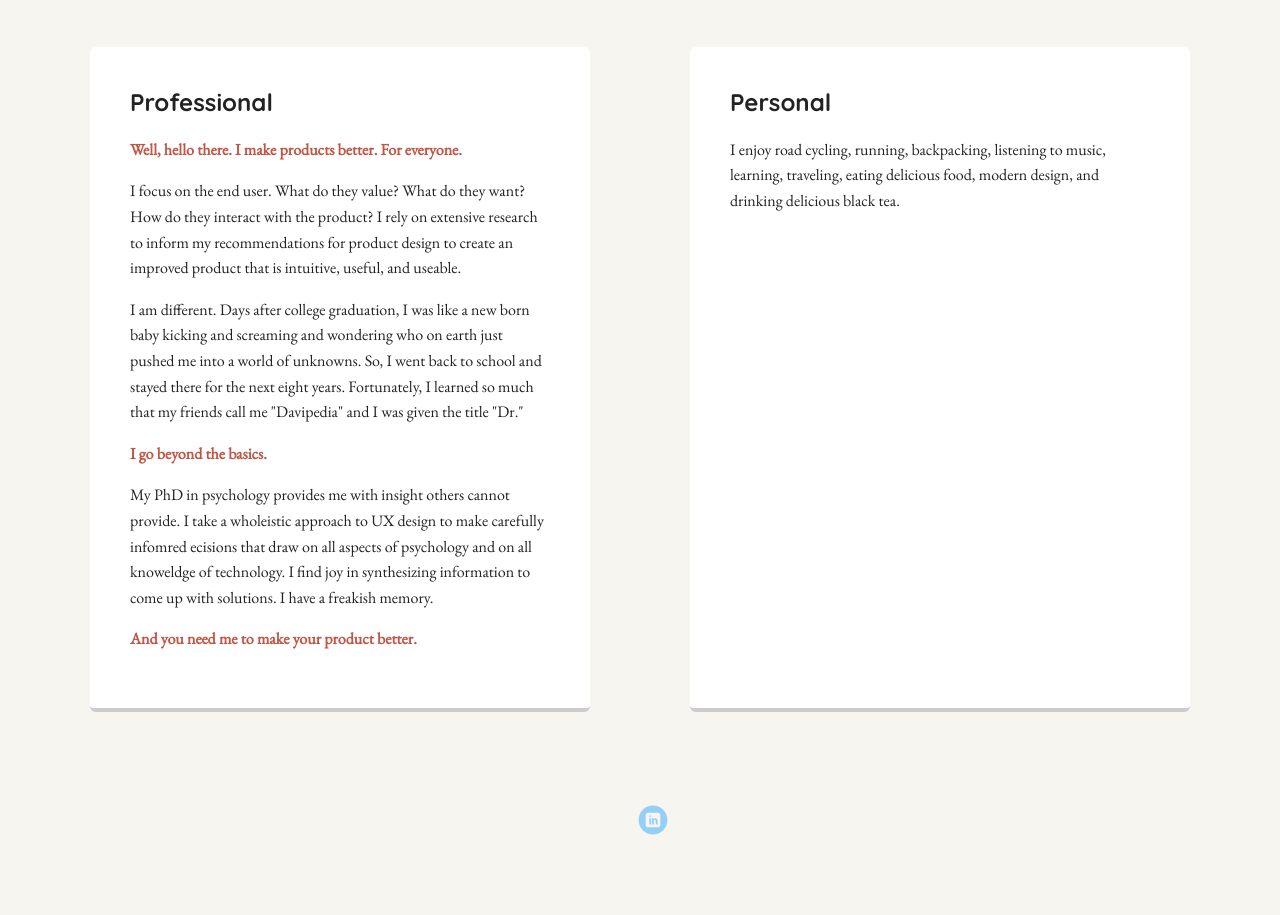
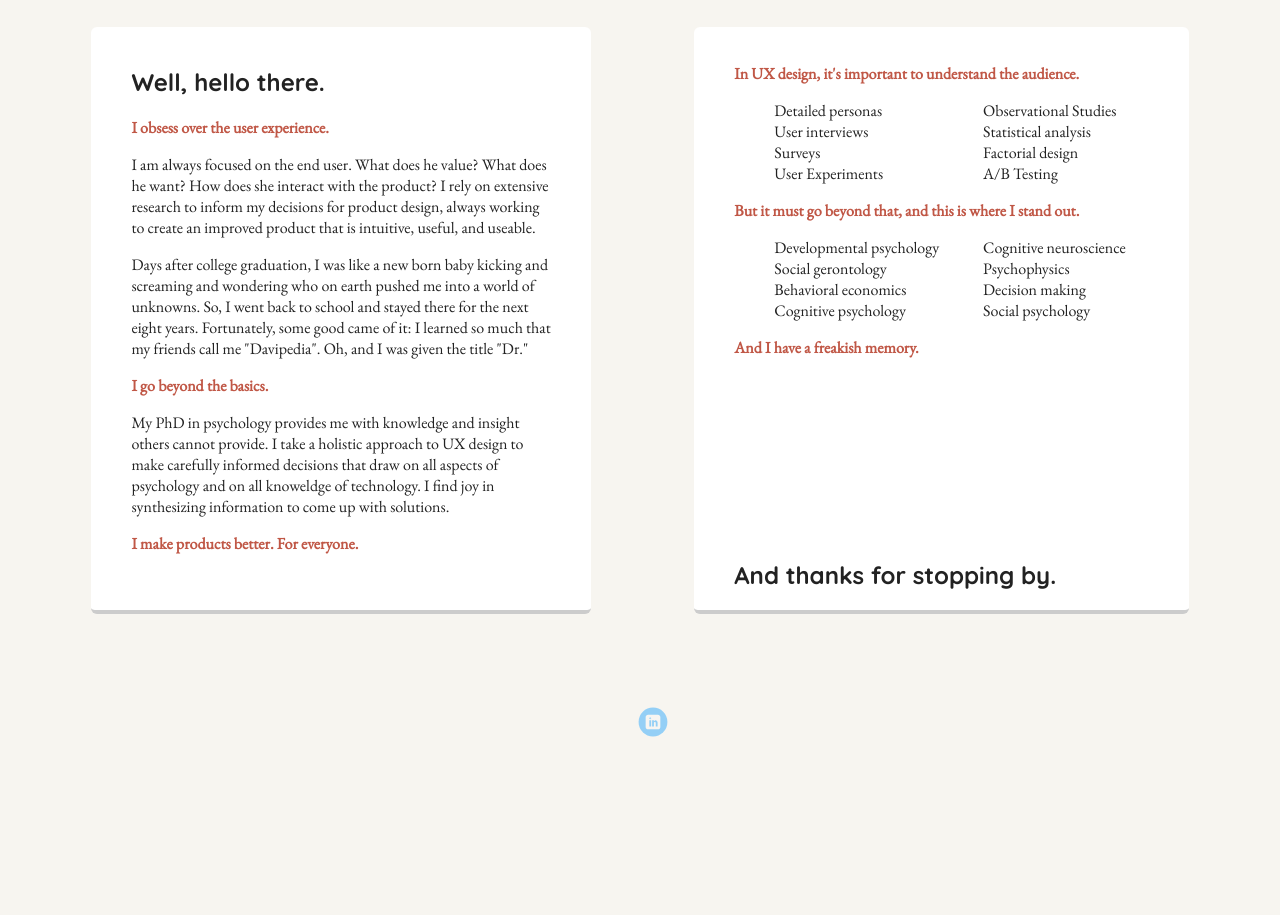
Before and after one commit to Hughes064/davids_portfolio, a plain HTML site: page index.html in a window 1280 px wide. Shown: the part 429-1344 px from the top of the page. After the commit the page ends 1246 px from the top, so only its background shows below. Drawn offline with nearby package versions, Linux system fonts and the light colour scheme.

Commit message:
Design/content updates
Updated the design and content of index.html

```diff
--- a/index.html
+++ b/index.html
@@ -19,40 +19,67 @@
 
     <header>
       <img src="images/david-port.jpg" alt="Photograph of David Kuhns" class="profile-image">
-      <h1 class="tag name">Hello, I’m David Kuhns.</h1>
+      <h1 class="tag name">I'm David Kuhns.</h1>
       <h2 class="tag"> UX RESEARCHER </h2>
-
     </header>
 
     <main class="flex">
       <div class="card">
-        <h2>Professional</h2>
+        <h2>Well, hello there.</h2>
         <p>
-          <span class="bold">Well, hello there. I make products better. For everyone.</span>
+          <span class="bold">I obsess over the user experience.</span>
         </p>
-        <p>I focus on the end user. What do they value? What do they want? How do they interact with the product? I rely on extensive research to inform my recommendations for product design to create an improved product that is intuitive, useful, and useable.</p>
+        <p>I am always focused on the end user. What does he value? What does he want? How does she interact with the product? I rely on extensive research to inform my decisions for product design, always working to create an improved product that is intuitive, useful, and useable.</p>
         <p>
-          I am different. Days after college graduation, I was like a new born baby kicking and screaming and wondering who on earth just pushed me into a world of unknowns. So, I went back to school and stayed there for the next eight years. Fortunately, I learned so much that my friends call me "Davipedia" and I was given the title "Dr."
+          Days after college graduation, I was like a new born baby kicking and screaming and wondering who on earth pushed me into a world of unknowns. So, I went back to school and stayed there for the next eight years. Fortunately, some good came of it: I learned so much that my friends call me "Davipedia". Oh, and I was given the title "Dr."
         </p>
         <p><span class="bold"> I go beyond the basics. </span></p>
         <p>
-          My PhD in psychology provides me with insight others cannot provide. I take a wholeistic approach to UX design to make carefully infomred ecisions that draw on all aspects of psychology and on all knoweldge of technology. I find joy in synthesizing information to come up with solutions. I have a freakish memory.
+          My PhD in psychology provides me with knowledge and insight others cannot provide. I take a holistic approach to UX design to make carefully informed decisions that draw on all aspects of psychology and on all knoweldge of technology. I find joy in synthesizing information to come up with solutions.
         </p>
-        <p><span class="bold">And you need me to make your product better.</span></p>
-
+        <p><span class="bold">I make products better. For everyone.</span></p>
+      </div>
+      <div class="card">
+                   <p>
+          <span class="bold">In UX design, it's important to understand the audience.</span>
+        </p>
+          <ul class="skill-list">
+            <li>Detailed personas</li>
+            <li>User interviews</li>
+            <li>Surveys</li>
+            <li>User Experiments</li>
+          </ul>
+          <ul class="skill-list">
+            <li>Observational Studies</li>
+            <li>Statistical analysis</li>
+            <li>Factorial design</li>
+            <li>A/B Testing</li>
+          </ul>
+        <p>
+          <span class="bold">But it must go beyond that, and this is where I stand out.</span>
+        </p>
+        <ul class="skill-list">
+          <li>Developmental psychology</li>
+          <li>Social gerontology</li>
+          <li>Behavioral economics</li>
+          <li>Cognitive psychology</li>
+        </ul>
+        <ul class="skill-list">
+          <li>Cognitive neuroscience</li>
+          <li>Psychophysics</li>
+          <li>Decision making</li>
+          <li>Social psychology</li>
+        </ul>
+         <p>
+          <span class="bold">And I have a freakish memory.</span>
+        </p>
+        <h2 id="thanks">And thanks for stopping by.</h2>
       </div>
 
-      <div class="card">
-        <h2>Personal </h2>
-      <p>
-         I enjoy road cycling, running, backpacking, listening to music, learning, traveling, eating delicious food, modern design, and drinking delicious black tea.
-      </p>
-
-      </div>
 
     </main>
     <footer>
-      <ul>
+       <ul>
         <li><a href="https://www.linkedin.com/in/david-kuhns-93581216" class="social linkedin">LinkedIn</a></li>
       </ul>
       <p class="copyright">Copyright 2015, David Kuhns</p>
--- a/styles.css
+++ b/styles.css
@@ -1,4 +1,4 @@
-/***************************
+/*********************************************************************************
 COLORS
 
 off-white: #f7f5f0;
@@ -8,7 +8,11 @@ red: #C05746;
 
 ***************************/
 
-/* Global Layout Set-up */
+
+/*********************************************************************************
+Global Layout Set-up
+*********************************************************************************/
+
 * {
   box-sizing: border-box;
 }
@@ -25,7 +29,9 @@ body {
 h5, h4, h3, h2, h1 {
   font-family: 'Quicksand', sans-serif;
 }
-/* Link Styles */
+/*********************************************************************************
+Link Styles
+*********************************************************************************/
 
 a {
   text-decoration: none;
@@ -36,7 +42,26 @@ a:hover {
   color: #6633ff;
 }
 
-/* Section Styles */
+/*********************************************************************************
+List Styles
+*********************************************************************************/
+
+li {
+  list-style-type: none;
+}
+
+ul.skill-list {
+  display: inline-block;
+  margin: 0;
+  min-width: 205.547px;
+}
+
+li.name, li a {
+  font-size: 20px;
+}
+/*********************************************************************************
+Navigation
+*********************************************************************************/
 
 .main-nav {
   width: 100%;
@@ -70,9 +95,9 @@ a:hover {
   color: white
 }
 
-li.name, li a {
-  font-size: 20px;
-}
+ /*********************************************************************************
+Header
+*********************************************************************************/
 
 header {
   text-align: center;
@@ -92,9 +117,15 @@ header .profile-image {
   border: 3px solid white;
   transition: all .5s;
 }
+
 /*header .profile-image:hover {
   transform: scale(1.2) rotate(5deg);
 }*/
+
+ /*********************************************************************************
+Index.HTML -- About page
+*********************************************************************************/
+
 .tag {
   color: black;
   padding: 10px;
@@ -103,15 +134,6 @@ header .profile-image {
   display: table;
   margin: 10px auto;
   margin-bottom: 0;
-}
-
-h2.tag {
-  margin-top: 0;
-  padding: 0;
-  font-size: 1.25em;
-  font-weight: 300;
-  font-family: 'EB Garamond', serif;
-
 }
 
 .card {
@@ -128,27 +150,31 @@ h2.tag {
   border-color: #C0E0DE;
 }
 
-ul.skills {
-  padding: 0;
-  text-align: center;
+a.social {
+  display: inline-block;
+  text-indent: -9999px;
+  margin-left: 5px;
+  width: 30px;
+  height: 30px;
+  background-size: 30px 30px;
+  opacity: .4;
+  transition: all .5s;
 }
 
-.skills li {
-  border-radius: 6px;
-  display: block;
-  background: #C0E0DE;
-  color: #000;
-  padding: 5px 10px;
-  margin: 10px auto;
+a.linkedin {
+  background-image: url(images/linkedin.svg);
 }
 
-.skills li:nth-child(odd) {
-  background: #4F7CAC;
+a.social:hover {
+  opacity: 1;
+}
+.clearfix {
+  clear: both;
 }
 
-ul.skills li {
-  width: 50%;
-}
+ /*********************************************************************************
+Footer
+*********************************************************************************/
 
 footer {
   width: 100%;
@@ -172,43 +198,14 @@ footer ul li {
   display: inline-block;
 }
 
-a.social {
-  display: inline-block;
-  text-indent: -9999px;
-  margin-left: 5px;
-  width: 30px;
-  height: 30px;
-  background-size: 30px 30px;
-  opacity: .4;
-  transition: all .5s;
-}
-a.twitter {
-  background-image: url(images/twitter.svg);
-}
-a.linkedin {
-  background-image: url(images/linkedin.svg);
-}
-a.github {
-  background-image: url(images/github.svg);
-}
-a.social:hover {
-  opacity: 1;
-}
-.clearfix {
-  clear: both;
-}
-
-/***************************************
-PORTFOLIO
-***************************************/
+/*********************************************************************************
+Portfolio
+*********************************************************************************/
 
 .headline {
   margin: 80px auto;
 }
 
-li.list-item a:hover {
-  color: #363636;
-}
 h1.headline  {
   text-transform: uppercase;
   color: #363636;
@@ -220,10 +217,31 @@ h1.headline a {
   margin-bottom: 50px;
 }
 
+h2.tag {
+  margin-top: 0;
+  padding: 0;
+  font-size: 1.25em;
+  font-weight: 300;
+  font-family: 'EB Garamond', serif;
+}
+
+h2#thanks {
+  position: relative;
+  top: 182px;
+}
+
 h3.project-name {
   text-transform: uppercase;
   width: 80%;
   margin: 0 auto;
+}
+
+h3.project-name:nth-child(3) {
+  margin-top: 20px;
+}
+
+li.list-item a:hover {
+  color: #363636;
 }
 
 div.publications {
@@ -236,10 +254,6 @@ div.media {
   margin: 0 auto;
 }
 
-h3.project-name:nth-child(3) {
-  margin-top: 20px;
-}
-
 span.italics {
   font-style: italic;
 }
@@ -247,12 +261,11 @@ span.italics {
 span.bold {
   font-weight: 700;
   color: #C05746;
-
 }
 
-/***************************************
+/*********************************************************************************
 CV
-***************************************/
+*********************************************************************************/
 
 .main {
   border: 2px solid #363636;
@@ -273,16 +286,17 @@ h1.cv-headline {
   margin: 30px 50px;
 }
 
+h3.sub-headline {
+  margin: 15px auto;
+}
+
 ul li a {
   font-size: 18px;
 }
+
 ul.prof-exp-list li {
   list-style-position: inside;
   margin-top: 5px;
-}
-
-div.cv-pub ul.prof-exp-list li, div.cv-pres ul.prof-exp-list li {
-  list-style-type: none;
 }
 
 ul.prof-exp-list, h3.sub-headline {
@@ -290,10 +304,6 @@ ul.prof-exp-list, h3.sub-headline {
   width: 63%;
   margin: 0 auto;
   padding: 0;
-}
-
-h3.sub-headline {
-  margin: 15px auto;
 }
 
 li.list-item {
@@ -312,7 +322,13 @@ li.list-item {
   margin-top: 25px;
 }
 
-/* Styles for larger screens */
+div.cv-pub ul.prof-exp-list li, div.cv-pres ul.prof-exp-list li {
+  list-style-type: none;
+}
+
+/*********************************************************************************
+Styles for larger screens
+*********************************************************************************/
 @media screen and (min-width: 720px) {
 
   .flex {
@@ -324,24 +340,17 @@ li.list-item {
       margin: 0 auto;
   }
 
-/*  header {
-    min-height: 470px;
-  }
-*/
+/*********************************************************************************
+Nav
+*********************************************************************************/
   .nav {
     max-width: 1200px;
     padding: 0 30px;
   }
 
-
-  main {
-    padding-top: 20px;
-  }
-
-  main p {
-    line-height: 1.6em;
-  }
-
+/*********************************************************************************
+Footer
+*********************************************************************************/
   footer {
     font-size: 1.3em;
     max-width: 1200px;
```
